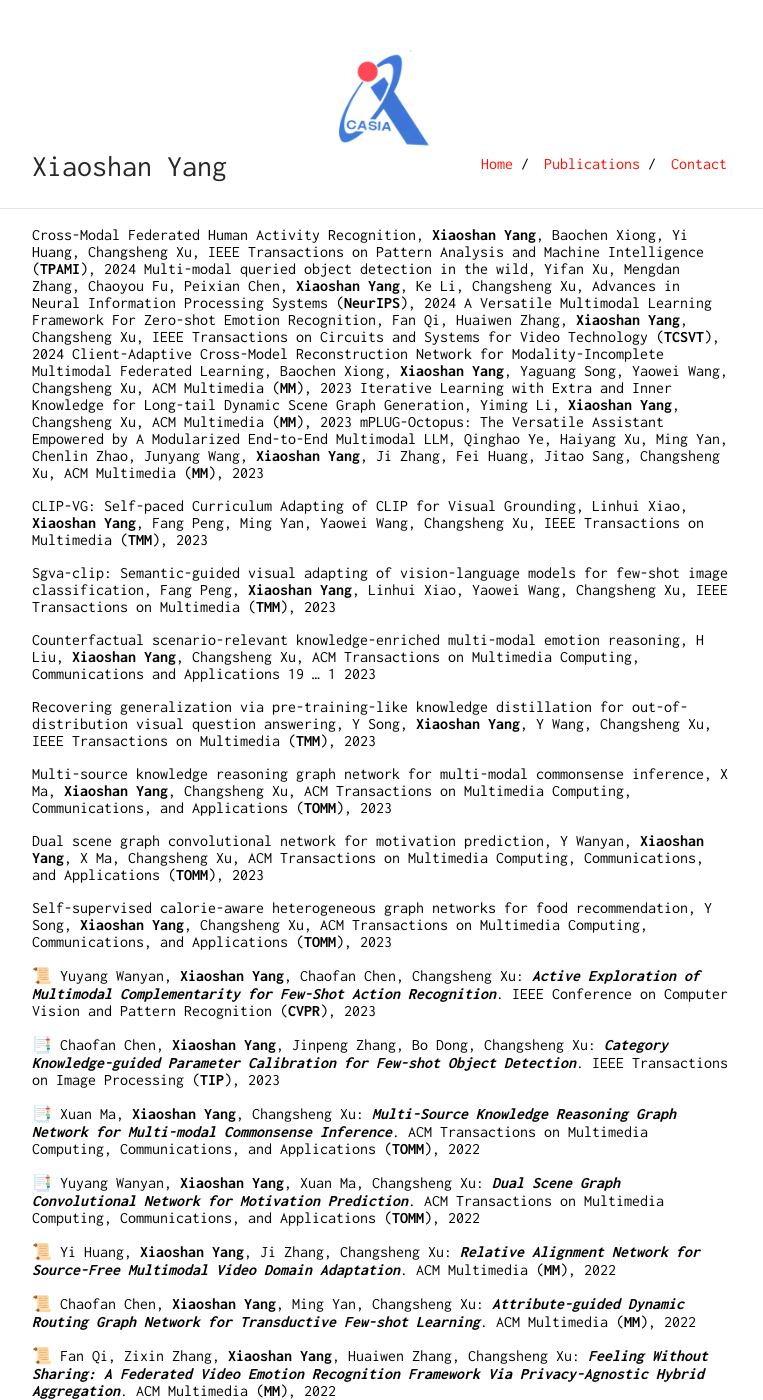
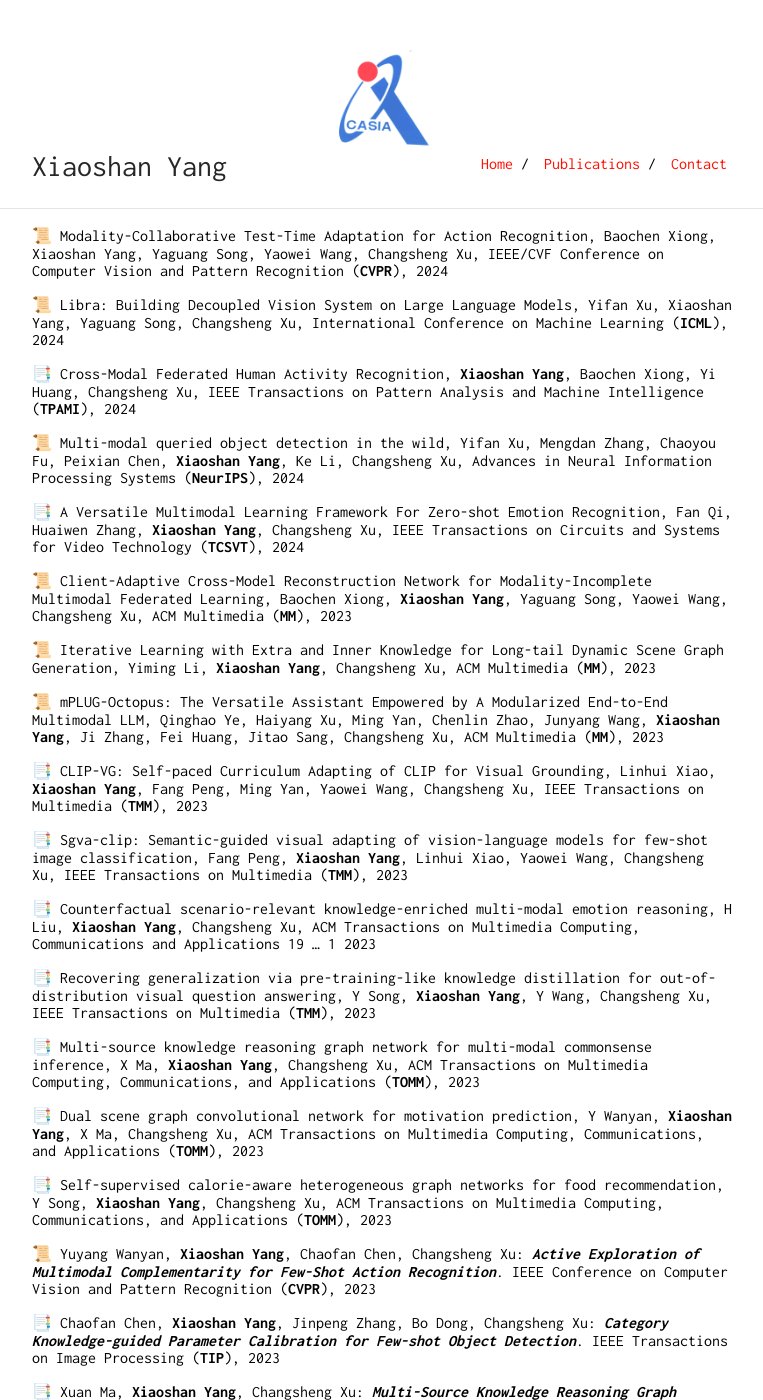
Before and after one commit to YangXS/yangxs.github.io, a Jekyll site: the page built from publications.md, in a window 1280 px wide and 1400 px high. Shown: the whole window, without its empty margins (258-1021 px from the left). Built offline with Jekyll 4.4.1, drawn with Linux system fonts in a browser that asks for light colours.

Commit message:
Update publications.md

```diff
--- a/publications.md
+++ b/publications.md
@@ -4,27 +4,35 @@ layout: default
 
 <!-- YXS: use emoji by directly copying the icon: https://www.markdownguide.org/extended-syntax/#emoji -->
 
+📜 Modality-Collaborative Test-Time Adaptation for Action Recognition, Baochen Xiong, Xiaoshan Yang, Yaguang Song, Yaowei Wang, Changsheng Xu, IEEE/CVF Conference on Computer Vision and Pattern Recognition (**CVPR**), 2024
 
-Cross-Modal Federated Human Activity Recognition, **Xiaoshan Yang**, Baochen Xiong, Yi Huang, Changsheng Xu, IEEE Transactions on Pattern Analysis and Machine Intelligence (**TPAMI**), 2024
-Multi-modal queried object detection in the wild, Yifan Xu, Mengdan Zhang, Chaoyou Fu, Peixian Chen, **Xiaoshan Yang**, Ke Li, Changsheng Xu, Advances in Neural Information Processing Systems (**NeurIPS**), 2024
-A Versatile Multimodal Learning Framework For Zero-shot Emotion Recognition, Fan Qi, Huaiwen Zhang, **Xiaoshan Yang**, Changsheng Xu, IEEE Transactions on Circuits and Systems for Video Technology (**TCSVT**), 2024
-Client-Adaptive Cross-Model Reconstruction Network for Modality-Incomplete Multimodal Federated Learning, Baochen Xiong, **Xiaoshan Yang**, Yaguang Song, Yaowei Wang, Changsheng Xu, ACM Multimedia (**MM**), 2023
-Iterative Learning with Extra and Inner Knowledge for Long-tail Dynamic Scene Graph Generation, Yiming Li, **Xiaoshan Yang**, Changsheng Xu, ACM Multimedia (**MM**), 2023
-mPLUG-Octopus: The Versatile Assistant Empowered by A Modularized End-to-End Multimodal LLM, Qinghao Ye, Haiyang Xu, Ming Yan, Chenlin Zhao, Junyang Wang, **Xiaoshan Yang**, Ji Zhang, Fei Huang, Jitao Sang, Changsheng Xu, ACM Multimedia (**MM**), 2023
+📜 Libra: Building Decoupled Vision System on Large Language Models, Yifan Xu, Xiaoshan Yang, Yaguang Song, Changsheng Xu, International Conference on Machine Learning (**ICML**), 2024
 
-CLIP-VG: Self-paced Curriculum Adapting of CLIP for Visual Grounding, Linhui Xiao, **Xiaoshan Yang**, Fang Peng, Ming Yan, Yaowei Wang, Changsheng Xu, IEEE Transactions on Multimedia (**TMM**), 2023
+📑 Cross-Modal Federated Human Activity Recognition, **Xiaoshan Yang**, Baochen Xiong, Yi Huang, Changsheng Xu, IEEE Transactions on Pattern Analysis and Machine Intelligence (**TPAMI**), 2024
 
-Sgva-clip: Semantic-guided visual adapting of vision-language models for few-shot image classification, Fang Peng, **Xiaoshan Yang**, Linhui Xiao, Yaowei Wang, Changsheng Xu, IEEE Transactions on Multimedia (**TMM**), 2023
+📜 Multi-modal queried object detection in the wild, Yifan Xu, Mengdan Zhang, Chaoyou Fu, Peixian Chen, **Xiaoshan Yang**, Ke Li, Changsheng Xu, Advances in Neural Information Processing Systems (**NeurIPS**), 2024
 
-Counterfactual scenario-relevant knowledge-enriched multi-modal emotion reasoning, H Liu, **Xiaoshan Yang**, Changsheng Xu, ACM Transactions on Multimedia Computing, Communications and Applications 19 …	1	2023
+📑 A Versatile Multimodal Learning Framework For Zero-shot Emotion Recognition, Fan Qi, Huaiwen Zhang, **Xiaoshan Yang**, Changsheng Xu, IEEE Transactions on Circuits and Systems for Video Technology (**TCSVT**), 2024
 
-Recovering generalization via pre-training-like knowledge distillation for out-of-distribution visual question answering, Y Song, **Xiaoshan Yang**, Y Wang, Changsheng Xu, IEEE Transactions on Multimedia (**TMM**), 2023
+📜 Client-Adaptive Cross-Model Reconstruction Network for Modality-Incomplete Multimodal Federated Learning, Baochen Xiong, **Xiaoshan Yang**, Yaguang Song, Yaowei Wang, Changsheng Xu, ACM Multimedia (**MM**), 2023
 
-Multi-source knowledge reasoning graph network for multi-modal commonsense inference, X Ma, **Xiaoshan Yang**, Changsheng Xu, ACM Transactions on Multimedia Computing, Communications, and Applications (**TOMM**), 2023
+📜 Iterative Learning with Extra and Inner Knowledge for Long-tail Dynamic Scene Graph Generation, Yiming Li, **Xiaoshan Yang**, Changsheng Xu, ACM Multimedia (**MM**), 2023
 
-Dual scene graph convolutional network for motivation prediction, Y Wanyan, **Xiaoshan Yang**, X Ma, Changsheng Xu, ACM Transactions on Multimedia Computing, Communications, and Applications (**TOMM**), 2023
+📜 mPLUG-Octopus: The Versatile Assistant Empowered by A Modularized End-to-End Multimodal LLM, Qinghao Ye, Haiyang Xu, Ming Yan, Chenlin Zhao, Junyang Wang, **Xiaoshan Yang**, Ji Zhang, Fei Huang, Jitao Sang, Changsheng Xu, ACM Multimedia (**MM**), 2023
 
-Self-supervised calorie-aware heterogeneous graph networks for food recommendation, Y Song, **Xiaoshan Yang**, Changsheng Xu, ACM Transactions on Multimedia Computing, Communications, and Applications (**TOMM**), 2023
+📑 CLIP-VG: Self-paced Curriculum Adapting of CLIP for Visual Grounding, Linhui Xiao, **Xiaoshan Yang**, Fang Peng, Ming Yan, Yaowei Wang, Changsheng Xu, IEEE Transactions on Multimedia (**TMM**), 2023
+
+📑 Sgva-clip: Semantic-guided visual adapting of vision-language models for few-shot image classification, Fang Peng, **Xiaoshan Yang**, Linhui Xiao, Yaowei Wang, Changsheng Xu, IEEE Transactions on Multimedia (**TMM**), 2023
+
+📑 Counterfactual scenario-relevant knowledge-enriched multi-modal emotion reasoning, H Liu, **Xiaoshan Yang**, Changsheng Xu, ACM Transactions on Multimedia Computing, Communications and Applications 19 …	1	2023
+
+📑 Recovering generalization via pre-training-like knowledge distillation for out-of-distribution visual question answering, Y Song, **Xiaoshan Yang**, Y Wang, Changsheng Xu, IEEE Transactions on Multimedia (**TMM**), 2023
+
+📑 Multi-source knowledge reasoning graph network for multi-modal commonsense inference, X Ma, **Xiaoshan Yang**, Changsheng Xu, ACM Transactions on Multimedia Computing, Communications, and Applications (**TOMM**), 2023
+
+📑 Dual scene graph convolutional network for motivation prediction, Y Wanyan, **Xiaoshan Yang**, X Ma, Changsheng Xu, ACM Transactions on Multimedia Computing, Communications, and Applications (**TOMM**), 2023
+
+📑 Self-supervised calorie-aware heterogeneous graph networks for food recommendation, Y Song, **Xiaoshan Yang**, Changsheng Xu, ACM Transactions on Multimedia Computing, Communications, and Applications (**TOMM**), 2023
 
 
 📜 Yuyang Wanyan, **Xiaoshan Yang**, Chaofan Chen, Changsheng Xu: ***Active Exploration of Multimodal Complementarity for Few-Shot Action Recognition***. IEEE Conference on Computer Vision and Pattern Recognition (**CVPR**), 2023
```
